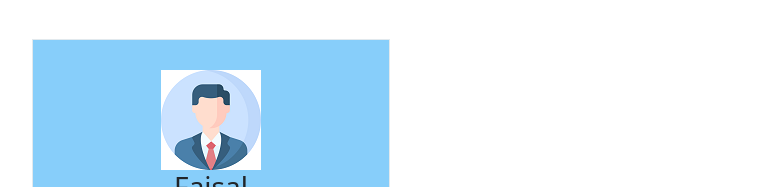
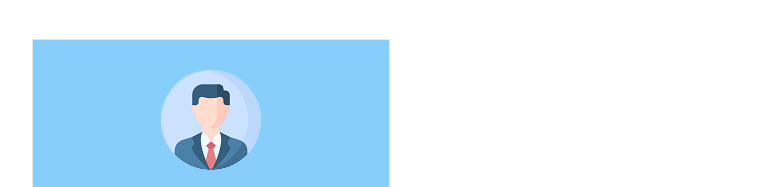
Before and after one commit to webfaisalbd/team-card-hover-html-css, a plain HTML site: page index.html in a window 1280 px wide. Shown: the part 120-307 px from the top of the page, without its empty margins (49-812 px from the left). Drawn offline with nearby package versions, Linux system fonts and the light colour scheme.

Commit message:
image border radius

```diff
--- a/style.css
+++ b/style.css
@@ -13,3 +13,12 @@
     box-shadow: 0 8px 50px rgba(0,0,0,0.2);
 
 }
+
+.team-box .avatar {
+    width: 100px;
+    height: 100px;
+    border-radius: 100%;
+    overflow: hidden;
+    margin: 0 auto 20px;
+    object-fit: contain;
+}
```
